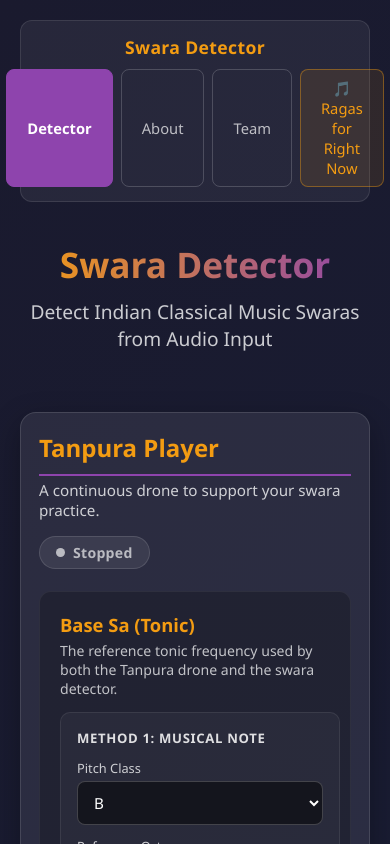
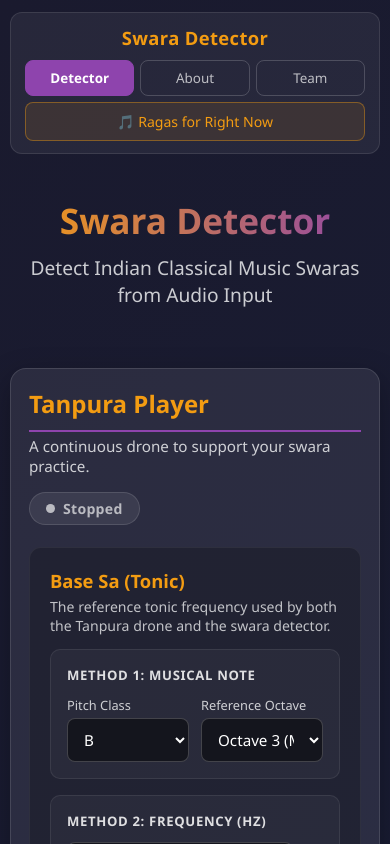
Before and after one commit to sumitkumar91/swara-detector, a React (Vite) app: page / in a window 390 px wide. Shown: the top 844 px of the page. Built offline with nearby package versions, Linux system fonts and the light colour scheme.

Commit message:
Fix mobile navigation layout and prevent button overflow

```diff
--- a/src/App.css
+++ b/src/App.css
@@ -31,35 +31,43 @@ body {
   display: flex;
   align-items: center;
   justify-content: space-between;
-  padding: 14px 20px;
+  padding: 12px 20px;
   background: rgba(255, 255, 255, 0.06);
   border: 1px solid rgba(255, 255, 255, 0.1);
   border-radius: 12px;
-  margin-bottom: 8px;
+  margin-bottom: 12px;
+  gap: 12px;
 }
 
 .nav-brand {
-  font-size: 1.1rem;
+  font-size: 1.15rem;
   font-weight: 700;
   color: var(--secondary);
   letter-spacing: 0.02em;
+  white-space: nowrap;
 }
 
 .nav-links {
   display: flex;
   gap: 8px;
+  align-items: center;
+  flex-wrap: wrap;
 }
 
 .nav-btn {
   background: transparent;
   border: 1px solid rgba(255, 255, 255, 0.18);
   color: rgba(255, 255, 255, 0.7);
-  padding: 8px 20px;
+  padding: 8px 16px;
   border-radius: 8px;
-  font-size: 0.92rem;
+  font-size: 0.9rem;
   font-weight: 500;
   cursor: pointer;
   transition: all 0.2s ease;
+  white-space: nowrap;
+  display: inline-flex;
+  align-items: center;
+  justify-content: center;
 }
 
 .nav-btn:hover {
@@ -75,11 +83,43 @@ body {
   font-weight: 700;
 }
 
-@media (max-width: 480px) {
+@media (max-width: 768px) {
+  body {
+    padding: 12px 10px;
+  }
+
   .app-nav {
     flex-direction: column;
+    align-items: stretch;
+    padding: 12px 14px;
     gap: 10px;
+  }
+
+  .nav-brand {
     text-align: center;
+    font-size: 1.15rem;
+  }
+
+  .nav-links {
+    display: grid;
+    grid-template-columns: repeat(3, 1fr);
+    gap: 6px;
+    width: 100%;
+  }
+
+  .nav-btn {
+    padding: 8px 6px;
+    font-size: 0.84rem;
+    text-align: center;
+    justify-content: center;
+    width: 100%;
+  }
+
+  .nav-btn-highlight {
+    grid-column: span 3;
+    padding: 9px 12px;
+    font-size: 0.88rem;
+    justify-content: center;
   }
 }
 
```
